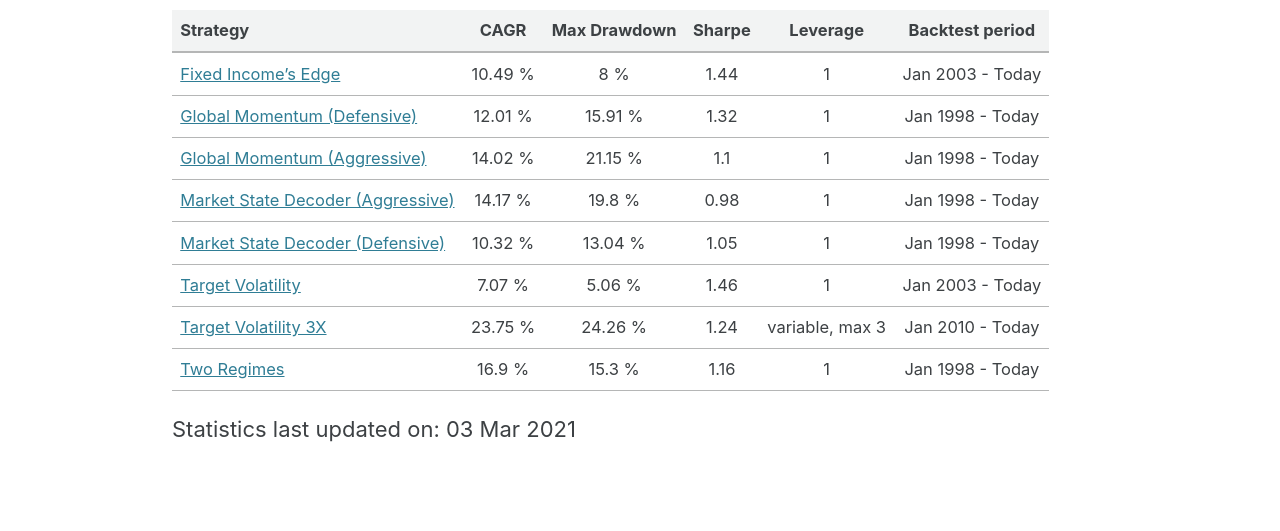
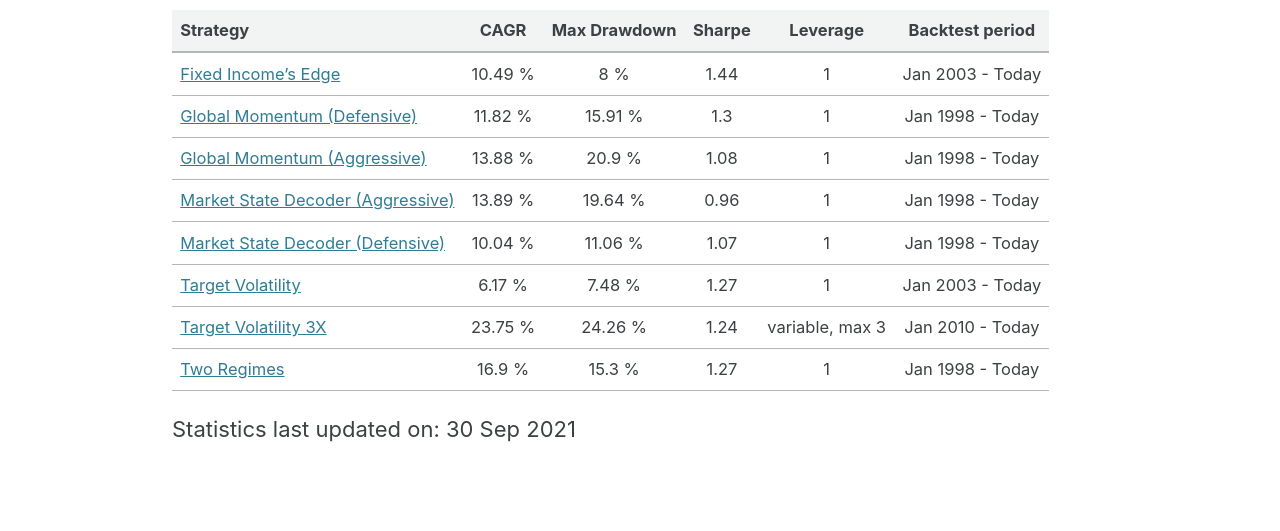
Before and after one commit to IthacaResearch/ithacaresearch.github.io, a Jekyll site: the page built from category/strategies.md, in a window 1280 px wide and 976 px high. Shown: the part 236-767 px from the top of the window. Built offline with Jekyll 4.4.1, drawn with Linux system fonts in a browser that asks for light colours; cached includes are drawn as plain includes.

Commit message:
Update strategies.md

```diff
--- a/category/strategies.md
+++ b/category/strategies.md
@@ -9,12 +9,12 @@ sidebar_sort_order: 2
 | Strategy | CAGR | Max Drawdown | Sharpe | Leverage | Backtest period |
 | :------- | :--: | :----------: | :----: | :------: | :-------------: |
 | [Fixed Income's Edge](/strategies/fixed-incomes-edge) | 10.49 % | 8 % | 1.44 | 1 | Jan 2003 - Today |
-| [Global Momentum (Defensive)](/strategies/global-momentum-defensive) | 12.01 % | 15.91 % | 1.32 | 1 | Jan 1998 - Today |
-| [Global Momentum (Aggressive)](/strategies/global-momentum-aggressive) | 14.02 % | 21.15 % | 1.1 | 1 | Jan 1998 - Today |
-| [Market State Decoder (Aggressive)](/strategies/market-state-decoder-aggressive) | 14.17 % | 19.8 % | 0.98 | 1 | Jan 1998 - Today |
-| [Market State Decoder (Defensive)](/strategies/market-state-decoder-defensive) | 10.32 % | 13.04 % | 1.05 | 1 | Jan 1998 - Today |
-| [Target Volatility](/strategies/target-volatility) | 7.07 % | 5.06 % | 1.46 | 1 | Jan 2003 - Today |
+| [Global Momentum (Defensive)](/strategies/global-momentum-defensive) | 11.82 % | 15.91 % | 1.3 | 1 | Jan 1998 - Today |
+| [Global Momentum (Aggressive)](/strategies/global-momentum-aggressive) | 13.88 % | 20.9 % | 1.08 | 1 | Jan 1998 - Today |
+| [Market State Decoder (Aggressive)](/strategies/market-state-decoder-aggressive) | 13.89 % | 19.64 % | 0.96 | 1 | Jan 1998 - Today |
+| [Market State Decoder (Defensive)](/strategies/market-state-decoder-defensive) | 10.04 % | 11.06 % | 1.07 | 1 | Jan 1998 - Today |
+| [Target Volatility](/strategies/target-volatility) | 6.17 % | 7.48 % | 1.27 | 1 | Jan 2003 - Today |
 | [Target Volatility 3X](/strategies/target-volatility-3x) | 23.75 % | 24.26 % | 1.24 | variable, max 3 | Jan 2010 - Today |
-| [Two Regimes](/strategies/two-regimes) | 16.9 % | 15.3 % | 1.16 | 1 | Jan 1998 - Today |
+| [Two Regimes](/strategies/two-regimes) | 16.9 % | 15.3 % | 1.27 | 1 | Jan 1998 - Today |
 
-Statistics last updated on: 03 Mar 2021
+Statistics last updated on: 30 Sep 2021
```
